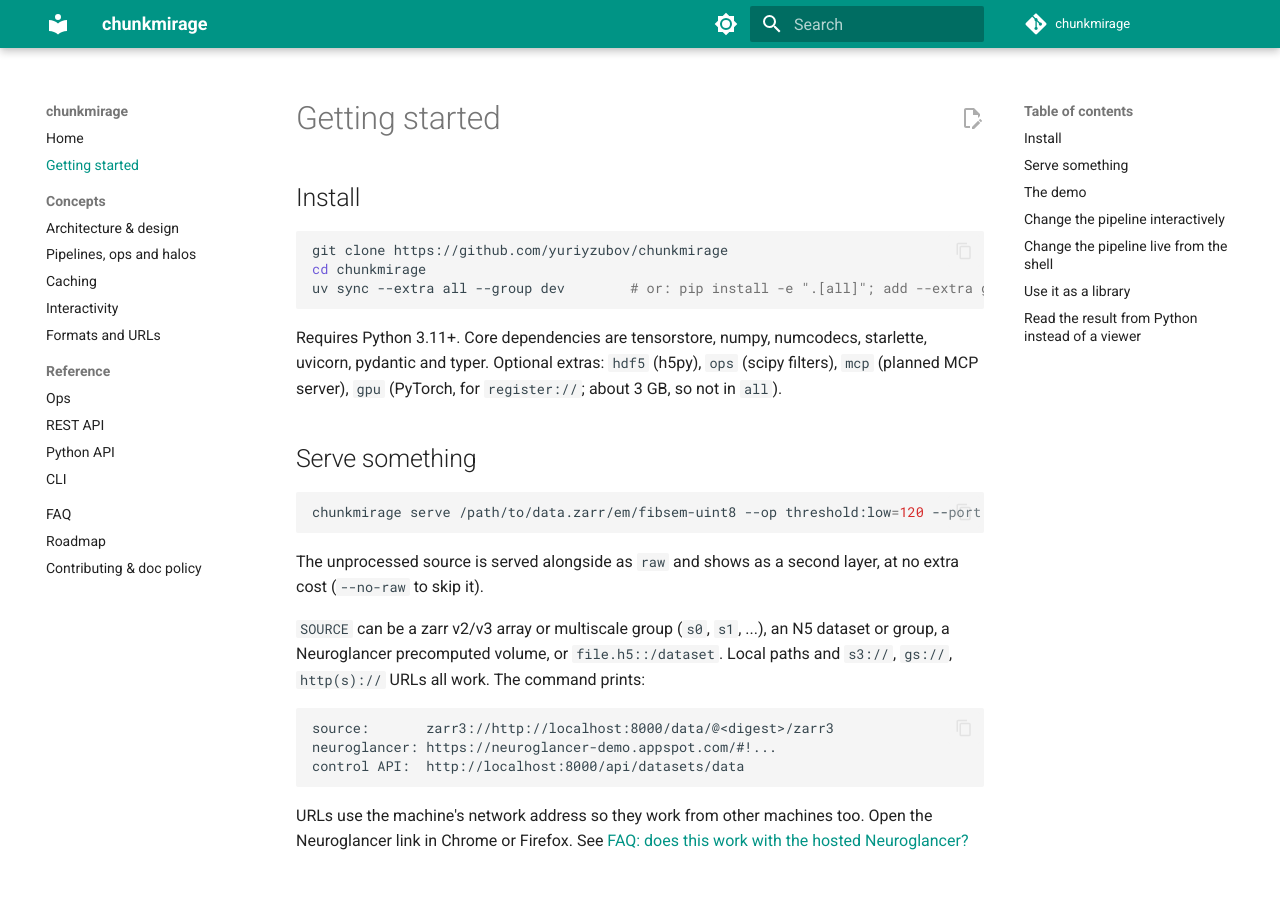
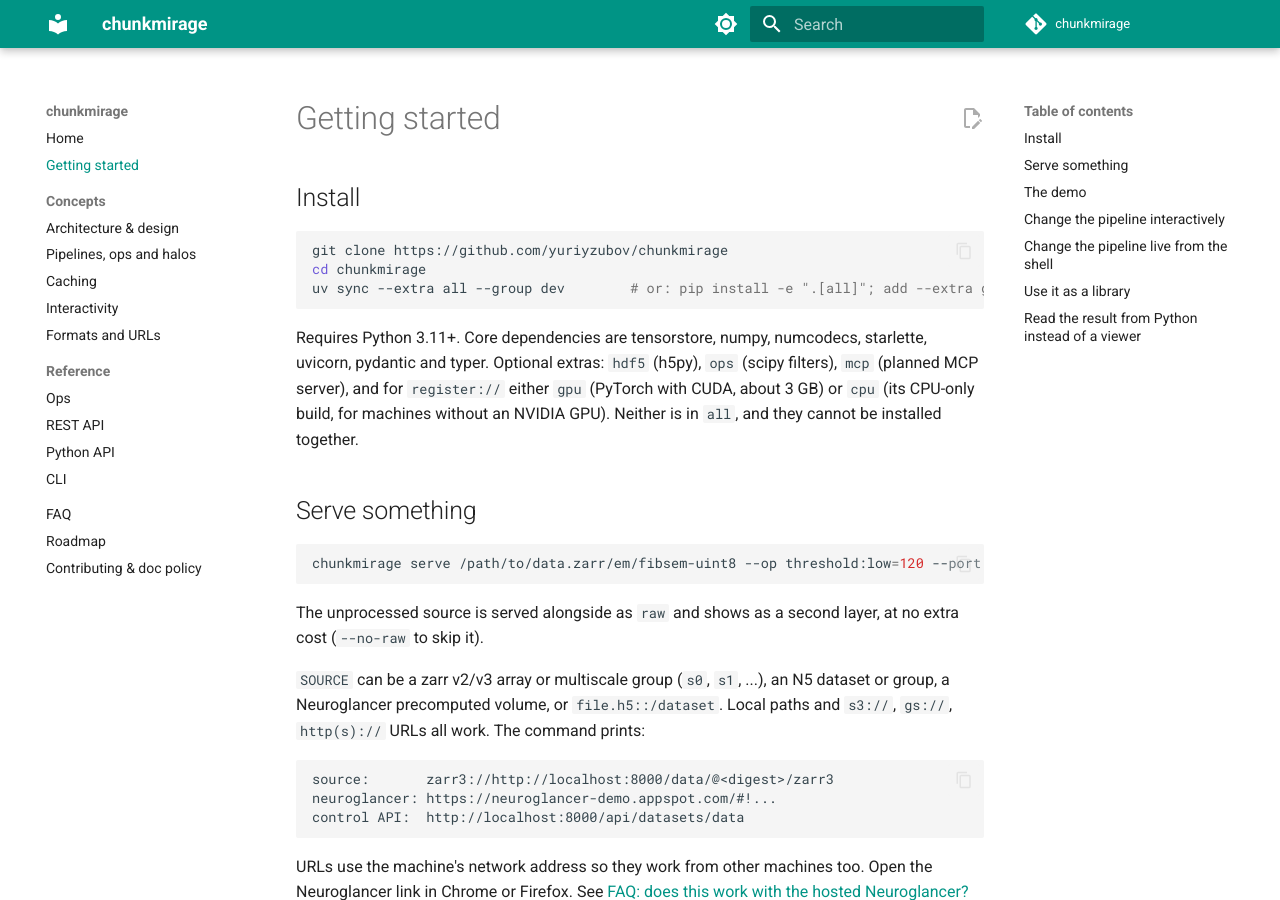
Before and after one commit to JaneliaSciComp/chunkmirage, an MkDocs documentation site: the page built from docs/getting-started.md, in a window 1280 px wide and 900 px high. Built offline with MkDocs 1.6.1 and Material for MkDocs 9.7.7, drawn with Linux system fonts in a browser that asks for light colours; comment, search, counter and statistics services are not loaded.

Commit message:
A cpu extra for register://, which CI installs instead of 3 GB of CUDA
cpu and gpu both bring PyTorch, from its CPU-only and CUDA 12.8 indexes; uv keeps them
from being installed together, so CI and the docs name the extras instead of
--all-extras. GitHub's runners have no GPU, so CI takes the CPU build: the
registration tests run the same, without the CUDA download.

````diff
--- a/docs/getting-started.md
+++ b/docs/getting-started.md
@@ -5,13 +5,14 @@
 ```bash
 git clone https://github.com/yuriyzubov/chunkmirage
 cd chunkmirage
-uv sync --extra all --group dev        # or: pip install -e ".[all]"; add --extra gpu for register://
+uv sync --extra all --group dev        # or: pip install -e ".[all]"; add --extra gpu (or cpu) for register://
 ```
 
 Requires Python 3.11+. Core dependencies are tensorstore, numpy, numcodecs, starlette,
 uvicorn, pydantic and typer. Optional extras: `hdf5` (h5py), `ops` (scipy filters),
-`mcp` (planned MCP server), `gpu` (PyTorch, for `register://`; about 3 GB, so not in
-`all`).
+`mcp` (planned MCP server), and for `register://` either `gpu` (PyTorch with CUDA, about
+3 GB) or `cpu` (its CPU-only build, for machines without an NVIDIA GPU). Neither is in
+`all`, and they cannot be installed together.
 
 ## Serve something
 
````
Also changed, not shown: CLAUDE.md (+2 -1 lines), README.md (+1 -1 lines), docs/contributing.md (+1 -1 lines), pyproject.toml (+18 -4 lines), 2 other files.
